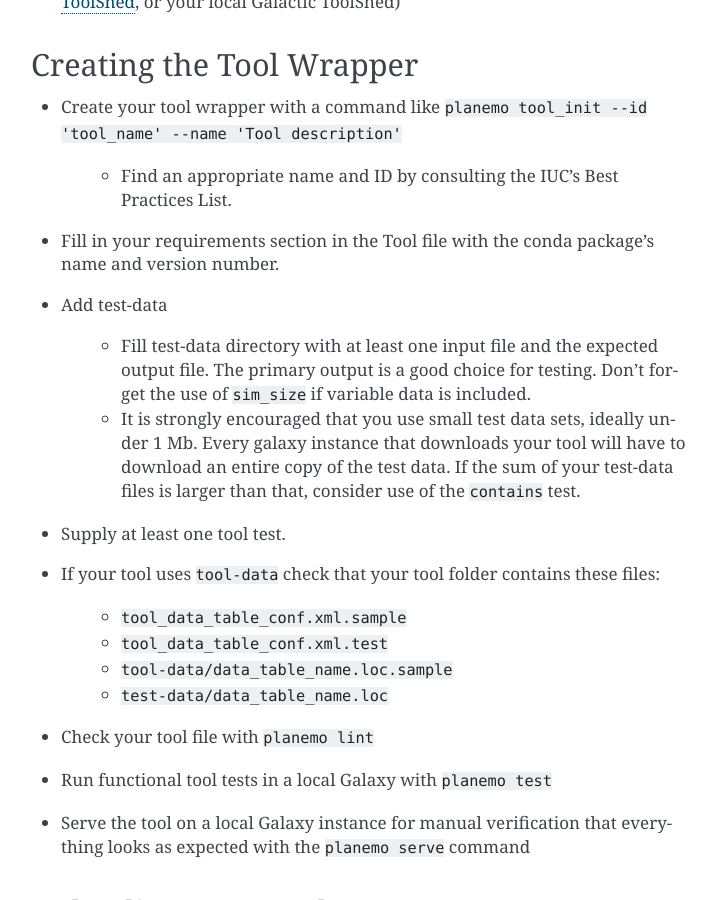
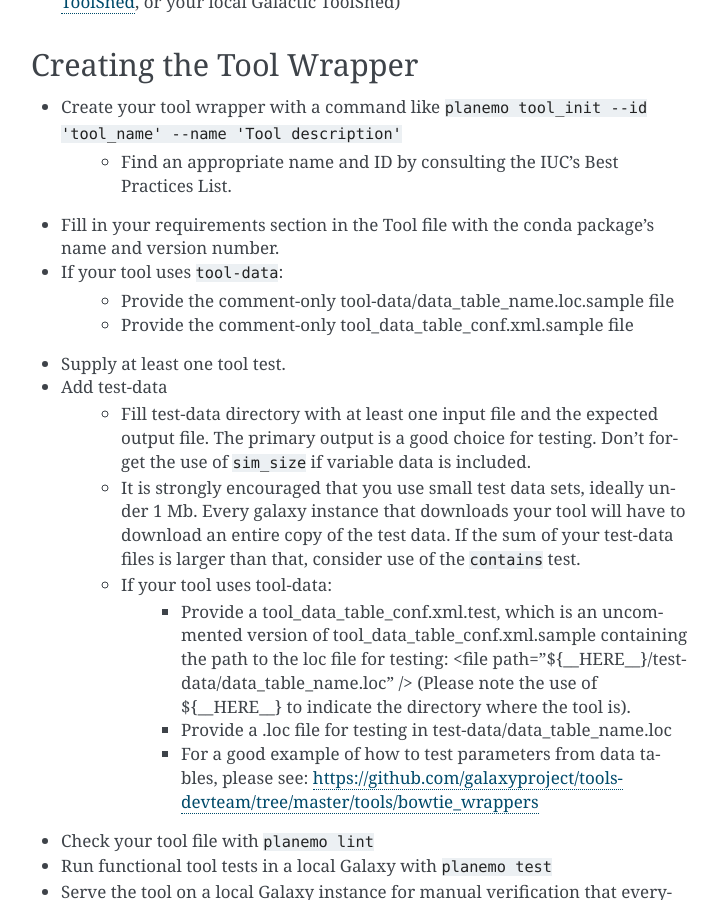
Before and after one commit to galaxy-iuc/standards, a Sphinx documentation site: the page built from docs/best_practices/integration_checklist.rst, in a window 1280 px wide and 900 px high, scrolled down 483 px. Shown: the whole window, without its empty margins (389-1107 px from the left). Built offline with Sphinx 7.4.7, drawn with Linux system fonts in a browser that asks for light colours.

Commit message:
update edits based on feedback

```diff
--- a/docs/best_practices/integration_checklist.rst
+++ b/docs/best_practices/integration_checklist.rst
@@ -23,12 +23,13 @@ Creating the Tool Wrapper
 -------------------------
 
 - Create your tool wrapper with a command like ``planemo tool_init --id 'tool_name' --name 'Tool description'``
-
     - Find an appropriate name and ID by consulting the IUC's Best Practices List.
-
 - Fill in your requirements section in the Tool file with the conda package's name and version number.
+- If your tool uses ``tool-data``:
+    - Provide the comment-only tool-data/data_table_name.loc.sample file
+    - Provide the comment-only tool_data_table_conf.xml.sample file
+- Supply at least one tool test.
 - Add test-data
-
     - Fill test-data directory with at least one input file and the expected
       output file. The primary output is a good choice for testing. Don't
       forget the use of ``sim_size`` if variable data is included.
@@ -37,15 +38,11 @@ Creating the Tool Wrapper
       have to download an entire copy of the test data. If the sum of your
       test-data files is larger than that, consider use of the ``contains``
       test.
-
-- Supply at least one tool test.
-- If your tool uses ``tool-data`` check that your tool folder contains these files:
-
-    - ``tool_data_table_conf.xml.sample``
-    - ``tool_data_table_conf.xml.test``
-    - ``tool-data/data_table_name.loc.sample``
-    - ``test-data/data_table_name.loc``
-
+    - If your tool uses tool-data:
+        - Provide a tool_data_table_conf.xml.test, which is an uncommented version of tool_data_table_conf.xml.sample containing the path to the loc file for testing: <file path="${__HERE__}/test-data/data_table_name.loc" />
+          (Please note the use of ${__HERE__} to indicate the directory where the tool is).
+        - Provide a .loc file for testing in test-data/data_table_name.loc
+        - For a good example of how to test parameters from data tables, please see: https://github.com/galaxyproject/tools-devteam/tree/master/tools/bowtie_wrappers
 - Check your tool file with ``planemo lint``
 - Run functional tool tests in a local Galaxy with ``planemo test``
 - Serve the tool on a local Galaxy instance for manual verification that everything looks as expected with the ``planemo serve`` command
```
